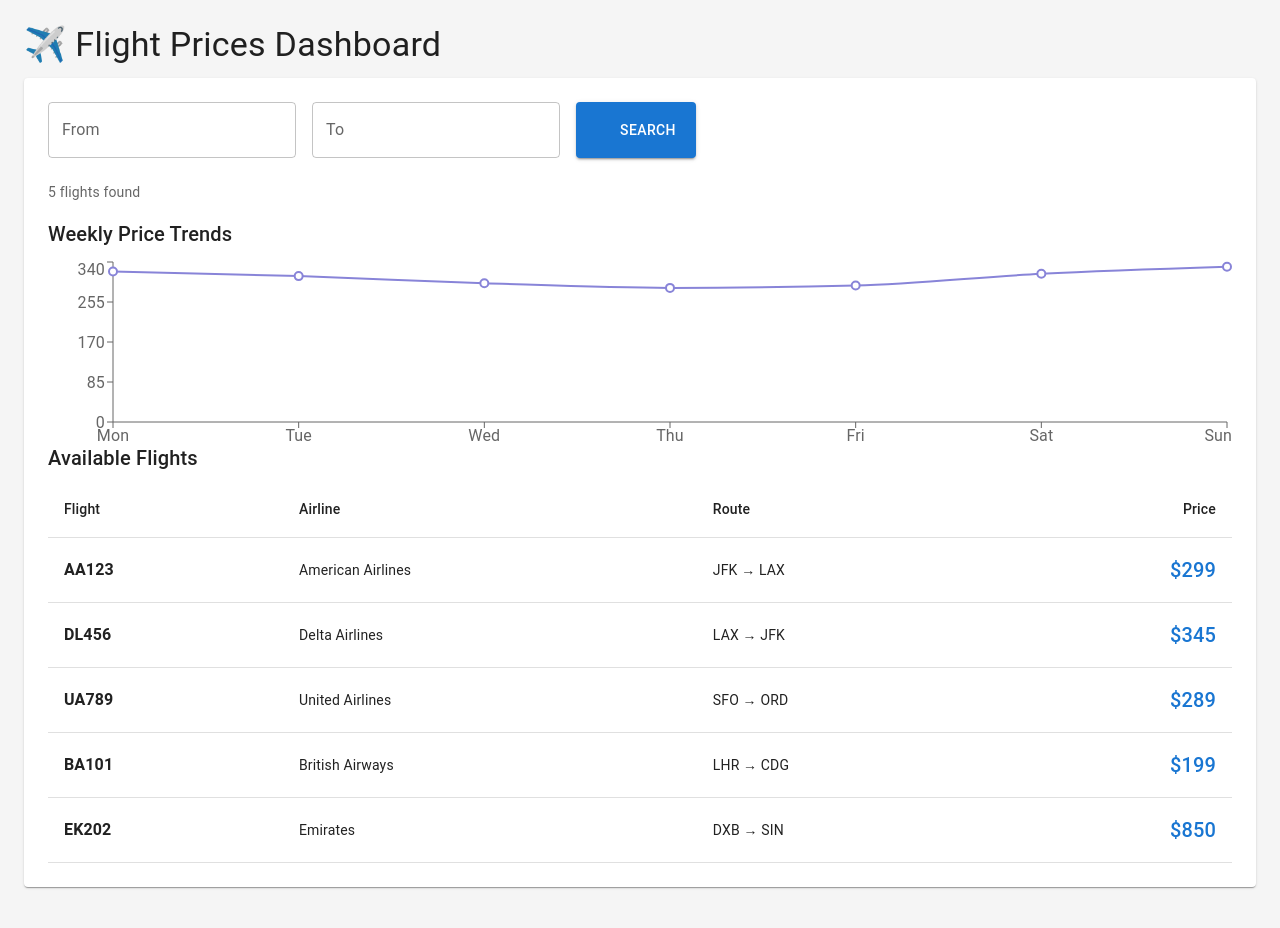
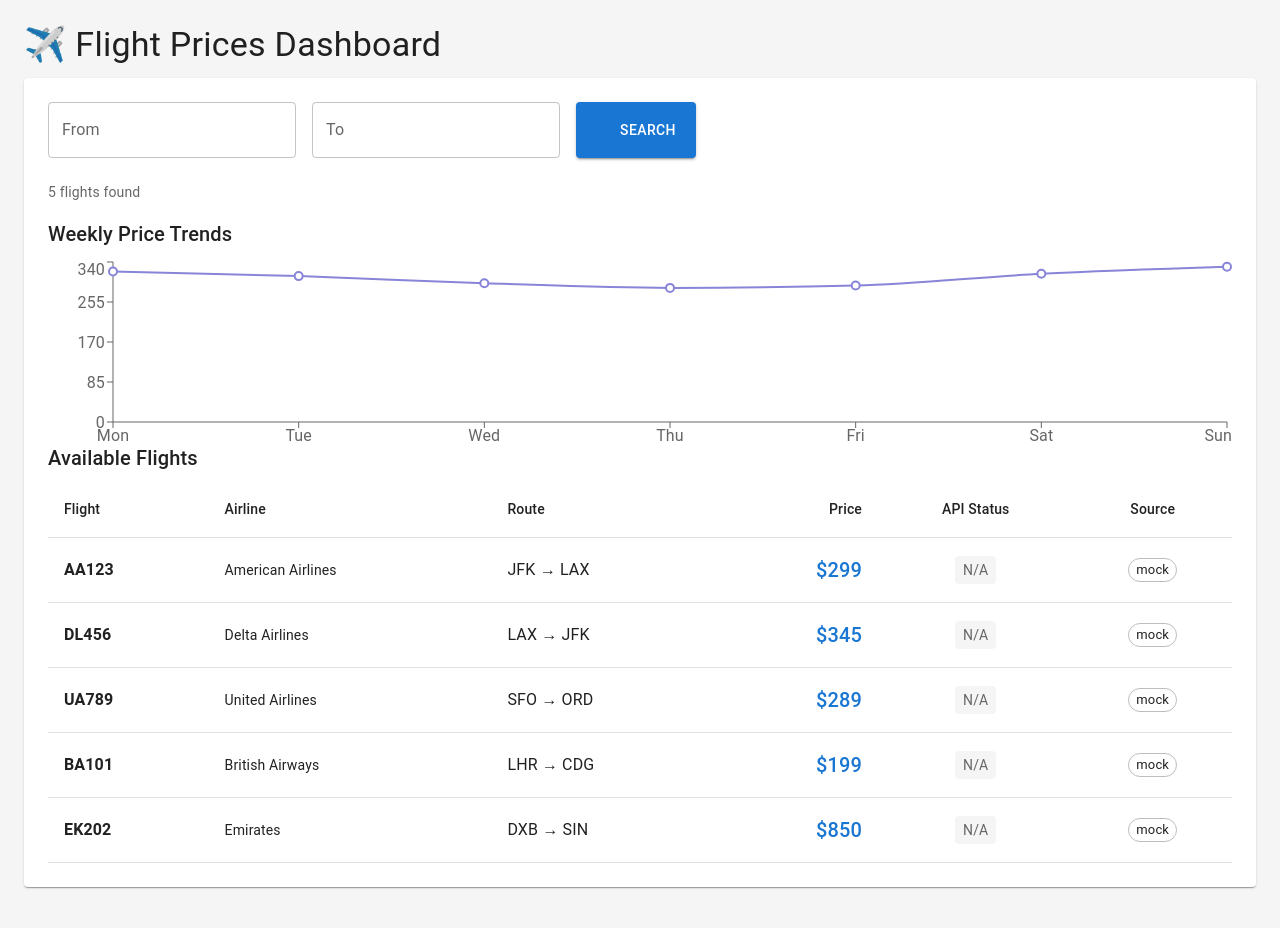
Before and after one commit to palaken73-jpg/flights-dashboard, a React (Create React App) app: page / in a window 1280 px wide. Shown: the top 928 px of the page. Built offline with nearby package versions, Linux system fonts and the light colour scheme; some icons are missing.

Commit message:
fixing table columns

```diff
--- a/src/components/FlightDashboard.tsx
+++ b/src/components/FlightDashboard.tsx
@@ -13,6 +13,7 @@ import TableRow from '@mui/material/TableRow';
 import SearchIcon from '@mui/icons-material/Search';
 import { LineChart, Line, XAxis, YAxis, Tooltip, ResponsiveContainer } from 'recharts';
 import { fetchFlights, Flight } from '../services/flightAPI';
+import Chip from '@mui/material/Chip';
 
 const FlightDashboard: React.FC = () => {
   const [flights, setFlights] = useState<Flight[]>([]);
@@ -127,12 +128,14 @@ const FlightDashboard: React.FC = () => {
         <TableCell>Airline</TableCell>
         <TableCell>Route</TableCell>
         <TableCell align="right">Price</TableCell>
+        <TableCell align="center">API Status</TableCell> {/* ✅ NEW COLUMN */}
+        <TableCell align="center">Source</TableCell> {/* ✅ NEW COLUMN */}
       </TableRow>
     </TableHead>
     <TableBody>
       {filteredFlights.length === 0 ? (
         <TableRow>
-                  <TableCell colSpan={4} align="center">
+          <TableCell colSpan={6} align="center"> {/* Updated colSpan */}
             No flights found. Try a different search.
           </TableCell>
         </TableRow>
@@ -143,15 +146,56 @@ const FlightDashboard: React.FC = () => {
               <Typography fontWeight="bold">
                 {flight.flight_number}
               </Typography>
+              {flight.flight_status && (
+                <Typography variant="caption" color="text.secondary">
+                  {flight.flight_status}
+                </Typography>
+              )}
             </TableCell>
             <TableCell>{flight.airline}</TableCell>
             <TableCell>
+              <Box>
+                <Typography>
                   {flight.departure.airport} → {flight.arrival.airport}
+                </Typography>
+                {flight.departure.iata && flight.arrival.iata && (
+                  <Typography variant="caption" color="primary">
+                    {flight.departure.iata}-{flight.arrival.iata}
+                  </Typography>
+                )}
+              </Box>
             </TableCell>
             <TableCell align="right">
               <Typography variant="h6" color="primary">
                 ${flight.price}
               </Typography>
+            </TableCell>
+            <TableCell align="center">
+              <Box sx={{
+                display: 'inline-block',
+                px: 1,
+                py: 0.5,
+                borderRadius: 1,
+                bgcolor: flight.live_status?.includes('Live') ? '#e8f5e9' :
+                         flight.live_status?.includes('Demo') ? '#fff8e1' : '#f5f5f5',
+                color: flight.live_status?.includes('Live') ? '#2e7d32' : '#666'
+              }}>
+                {flight.live_status || 'N/A'}
+              </Box>
+              {flight.last_updated && flight.last_updated !== 'Static' && (
+                <Typography variant="caption" display="block" color="text.secondary">
+                  Updated: {flight.last_updated}
+                </Typography>
+              )}
+            </TableCell>
+            <TableCell align="center">
+              <Chip
+                label={flight.data_source || 'mock'}
+                size="small"
+                color={flight.data_source === 'api' ? 'success' :
+                       flight.data_source === 'synthetic' ? 'warning' : 'default'}
+                variant="outlined"
+              />
             </TableCell>
           </TableRow>
         ))
```
Lines whose indentation alone changed are shown as unchanged.
